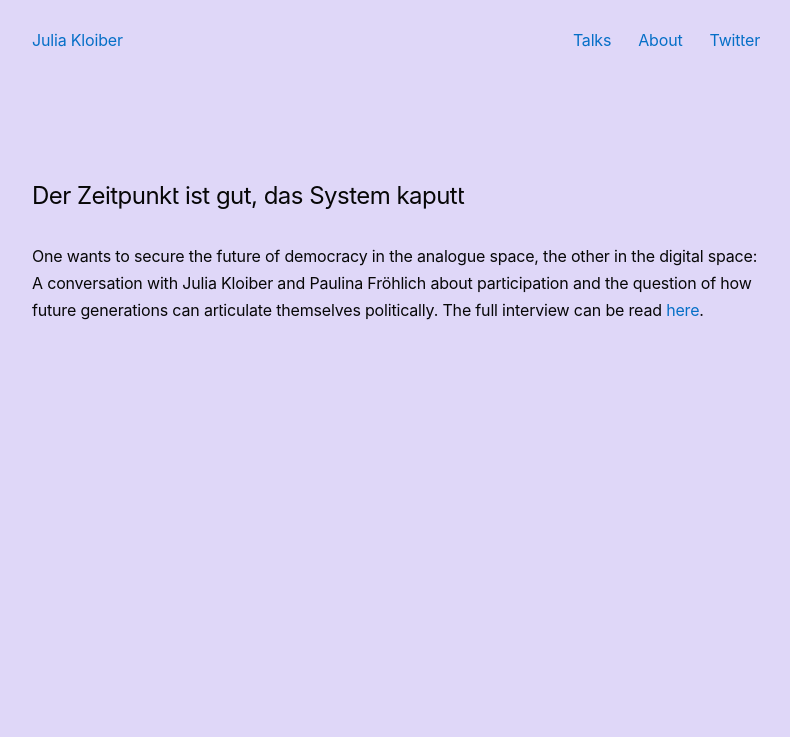
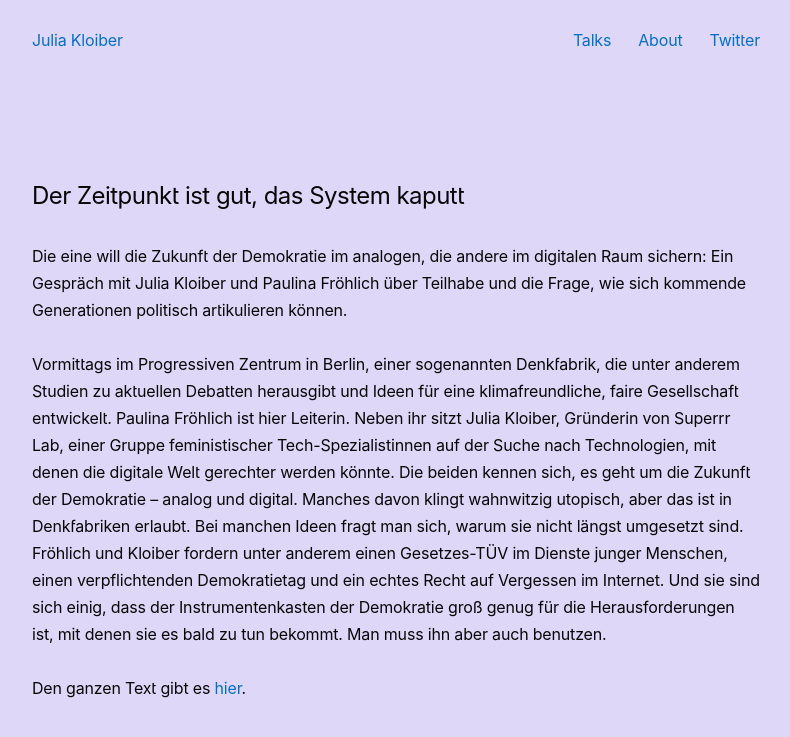
Before and after one commit to juliakloiber/juliakloiber.github.io, a Jekyll site: the page built from _posts/2023-04-09-faz.md, in a window 1280 px wide. Shown: the top 737 px of the page, without its empty margins (244-1034 px from the left). Built offline with Jekyll 4.4.1, drawn with Linux system fonts in a browser that asks for light colours; some web fonts are replaced.

Commit message:
Update 2023-04-09-faz.md

```diff
--- a/_posts/2023-04-09-faz.md
+++ b/_posts/2023-04-09-faz.md
@@ -8,8 +8,10 @@ preview-image: /img/magazines/faz.jpg
 
 # Der Zeitpunkt ist gut, das System kaputt
 
-One wants to secure the future of democracy in the analogue space, the other in the digital space: A conversation with Julia Kloiber and Paulina Fröhlich about participation and the question of how future generations can articulate themselves politically.
-The full interview can be read [here].
+Die eine will die Zukunft der Demokratie im analogen, die andere im digitalen Raum sichern: Ein Gespräch mit Julia Kloiber und Paulina Fröhlich über Teilhabe und die Frage, wie sich kommende Generationen politisch artikulieren können.
+
+<p>Vormittags im Progressiven Zentrum in Berlin, einer sogenannten Denkfabrik, die unter anderem Studien zu aktuellen Debatten herausgibt und Ideen für eine klimafreundliche, faire Gesellschaft entwickelt. Paulina Fröhlich ist hier Leiterin. Neben ihr sitzt Julia Kloiber, Gründerin von Superrr Lab, einer Gruppe feministischer Tech-Spezialistinnen auf der Suche nach Technologien, mit denen die digitale Welt gerechter werden könnte. Die beiden kennen sich, es geht um die Zukunft der Demokratie – analog und digital. Manches davon klingt wahnwitzig utopisch, aber das ist in Denkfabriken erlaubt. Bei manchen Ideen fragt man sich, warum sie nicht längst umgesetzt sind. Fröhlich und Kloiber fordern unter anderem einen Gesetzes-TÜV im Dienste junger Menschen, einen verpflichtenden Demokratietag und ein echtes Recht auf Vergessen im Internet. Und sie sind sich einig, dass der Instrumentenkasten der Demokratie groß genug für die Herausforderungen ist, mit denen sie es bald zu tun bekommt. Man muss ihn aber auch benutzen.</p>
+Den ganzen Text gibt es [hier].
 
 
-[here]: [http://impact-partner.eu/enorm/enorm-magazin.de/enorm-leseprobe.pdf](https://www.faz.net/aktuell/feuilleton/debatten/julia-kloiber-und-paulina-froehlich-ueber-demokratische-zukunft-18805279.html)https://www.faz.net/aktuell/feuilleton/debatten/julia-kloiber-und-paulina-froehlich-ueber-demokratische-zukunft-18805279.html
+[hier]: [http://impact-partner.eu/enorm/enorm-magazin.de/enorm-leseprobe.pdf](https://www.faz.net/aktuell/feuilleton/debatten/julia-kloiber-und-paulina-froehlich-ueber-demokratische-zukunft-18805279.html)https://www.faz.net/aktuell/feuilleton/debatten/julia-kloiber-und-paulina-froehlich-ueber-demokratische-zukunft-18805279.html
```
